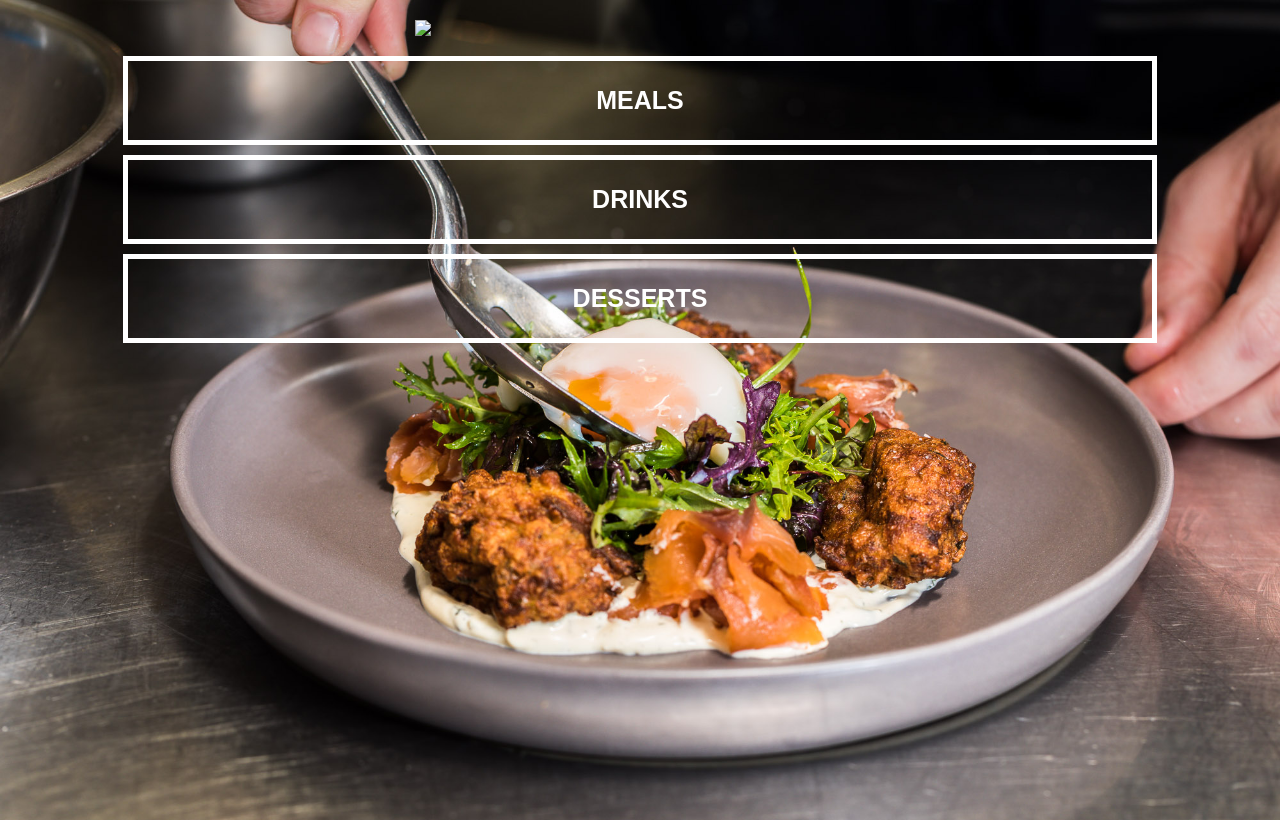
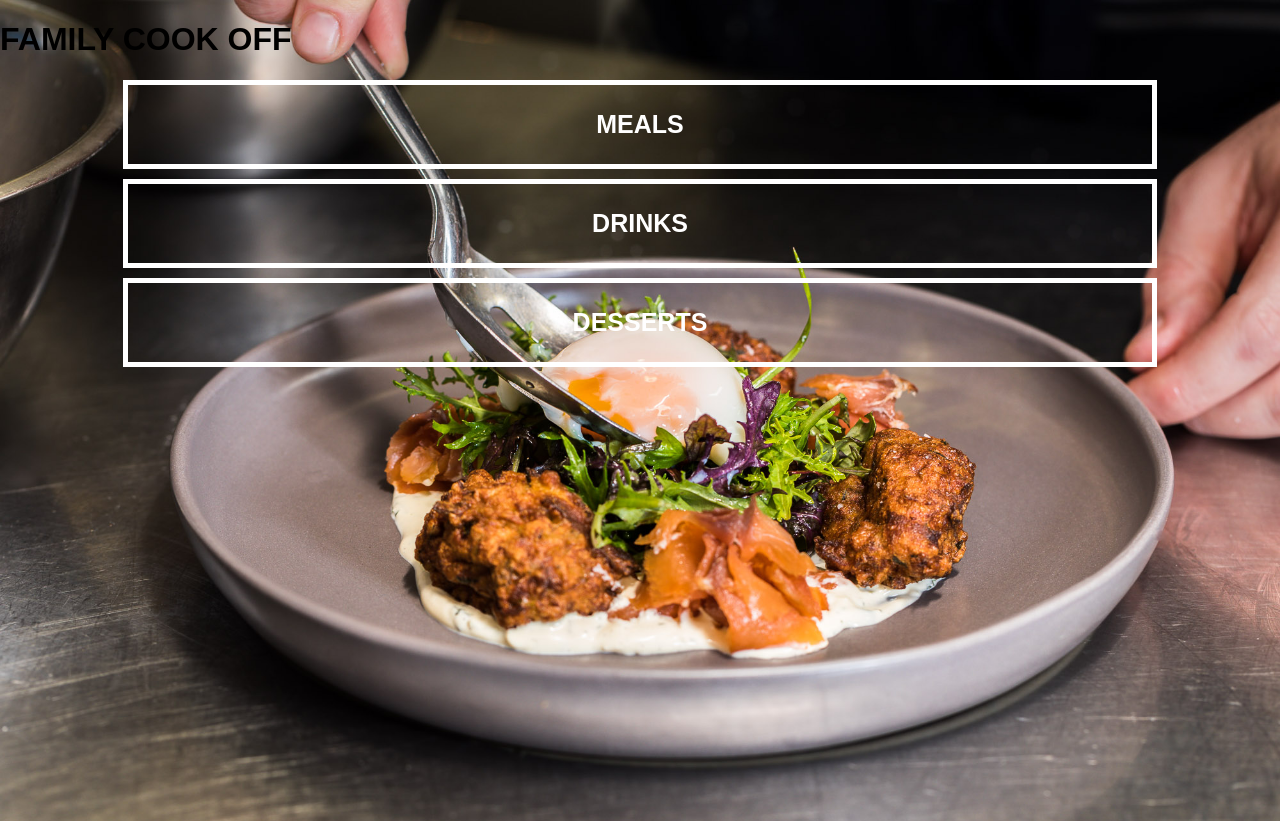
Before and after one commit to jongisizwe66-ITvarsity/Module-3-Assessment-2, a plain HTML site: page index.html in a window 1280 px wide. Drawn offline with Linux system fonts and the light colour scheme.

Commit message:
Update index.html

```diff
--- a/index.html
+++ b/index.html
@@ -9,7 +9,7 @@
 
 <body class="body-home">
 
-    <img src="images/logo-removebg-preview.png." id="home-logo-img">
+    <h1>FAMILY COOK OFF</h1>
 
     <div class="home-menu">
 
```
